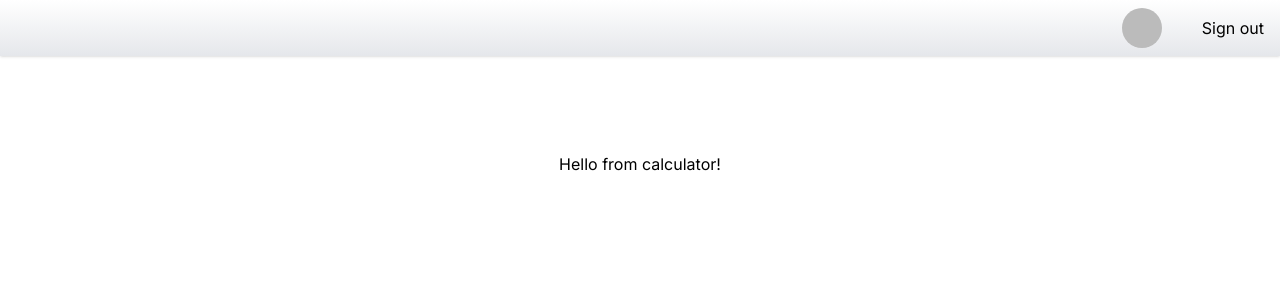
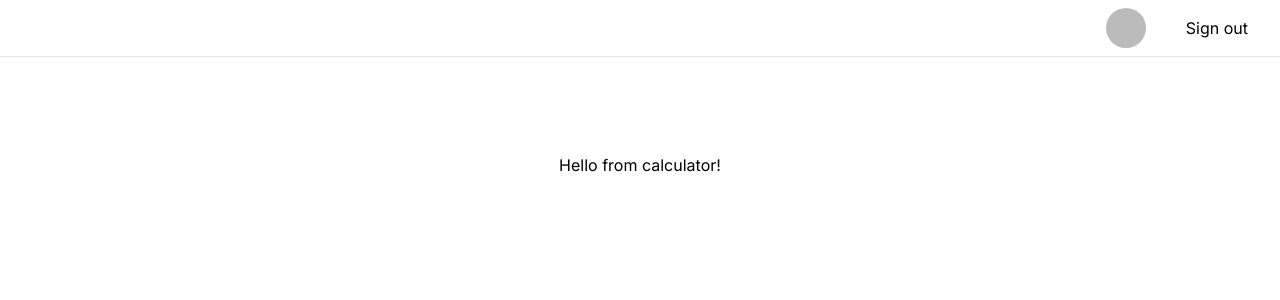
Before and after one commit to noblica/schengen-calculator, a Next.js app: page / in a window 1280 px wide. Shown: the top 300 px of the page. Built offline with nearby package versions, Linux system fonts and the light colour scheme; no server answers; sample sign-in values are in the browser's storage.

Commit message:
Update user navbar page styling. Remove .env file. Move SignOutButton to own component.

```diff
--- /dev/null
+++ b/app/components/SignOutButton.tsx
@@ -0,0 +1,9 @@
+"use client"
+
+import { signOut } from "next-auth/react"
+
+export const SignOutButton = () => {
+  return (
+    <button className="text-black hover:text-sky-600" onClick={() => signOut()}>Sign out</button>
+  )
+}
--- a/app/components/UserHeader.tsx
+++ b/app/components/UserHeader.tsx
@@ -1,10 +1,10 @@
-"use client"
+import Image from "next/image";
+import { SignOutButton } from "./SignOutButton";
+import { getServerSession } from "next-auth";
+import { authOptions } from "../api/auth/[...nextauth]/route";
 
-import { signOut, useSession } from "next-auth/react"
-import Image from "next/image";
-
-export const UserHeader = () => {
-  const {data: session} = useSession();
+export default async function UserHeader() {
+  const session = await getServerSession(authOptions);
 
   return (
     <div className="flex gap-10 items-center justify-center ml-auto my-2 px-4">
@@ -12,7 +12,7 @@ export const UserHeader = () => {
         {session?.user?.image && (<Image className="rounded-full" src={session.user.image} alt="user avatar" width={40} height={40} />)}
         {!session?.user?.image && session?.user?.email && (<p className="text-sky-600">{session.user.email}</p>)}
       </div>
-      <button className="text-black hover:text-sky-600" onClick={() => signOut()}>Sign out</button>
+      <SignOutButton />
     </div>
   )
 }
--- a/app/page.tsx
+++ b/app/page.tsx
@@ -1,7 +1,8 @@
 import { getServerSession } from 'next-auth';
 import { redirect } from 'next/navigation';
 import { authOptions } from './api/auth/[...nextauth]/route';
-import { UserHeader } from './components/UserHeader';
+import { SignOutButton } from './components/SignOutButton';
+import Image from 'next/image';
 
 export default async function Home() {
   const session = await getServerSession(authOptions);
@@ -12,8 +13,14 @@ export default async function Home() {
 
   return (
     <>
-      <header className="flex justify-end gap-4 bg-gradient-to-b from-white to-gray-200 shadow">
-        <UserHeader />
+      <header className="border-b border-gray-200 bg-white">
+        <div className="mx-auto max-w-7xl px-4">
+          <div className="flex gap-10 items-center w-full justify-between lg:justify-end my-2 px-4">
+            {session?.user?.image && (<Image className="rounded-full" src={session.user.image} alt="user avatar" width={40} height={40} />)}
+            {!session?.user?.image && session?.user?.email && (<p className="text-sky-600">{session.user.email}</p>)}
+            <SignOutButton />
+          </div>
+        </div>
       </header>
       <main className="flex min-h-screen flex-col items-center justify-between p-24">
         <h1>Hello from calculator!</h1>
```
